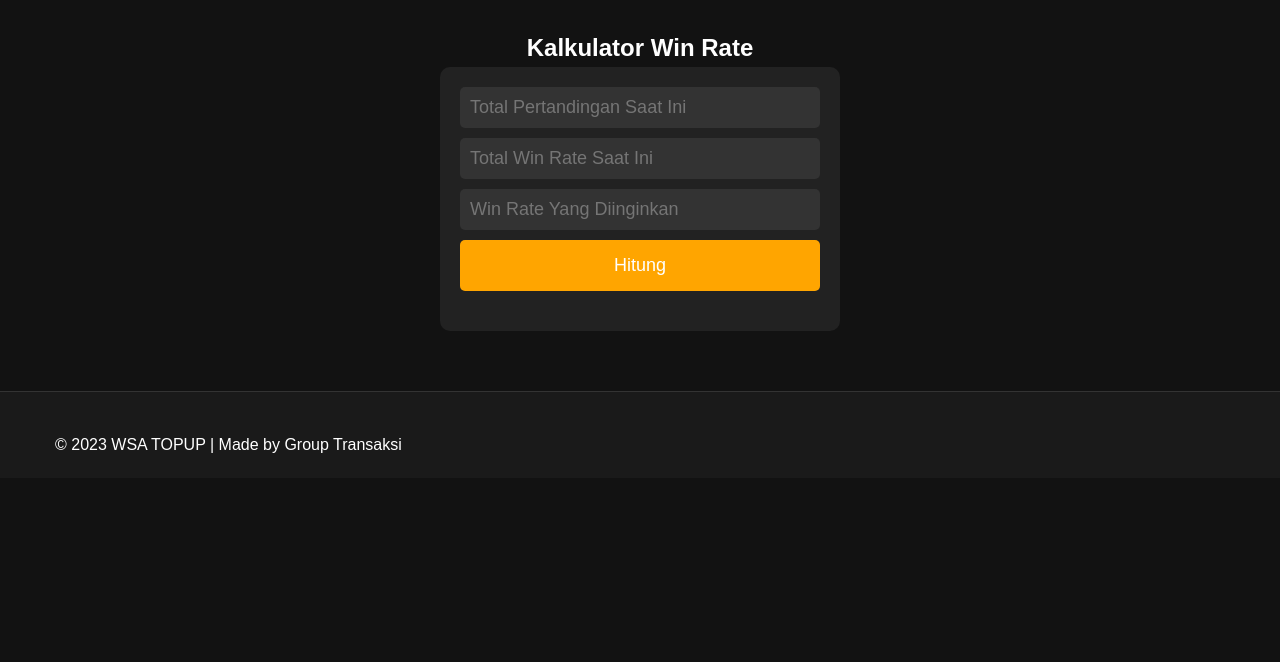
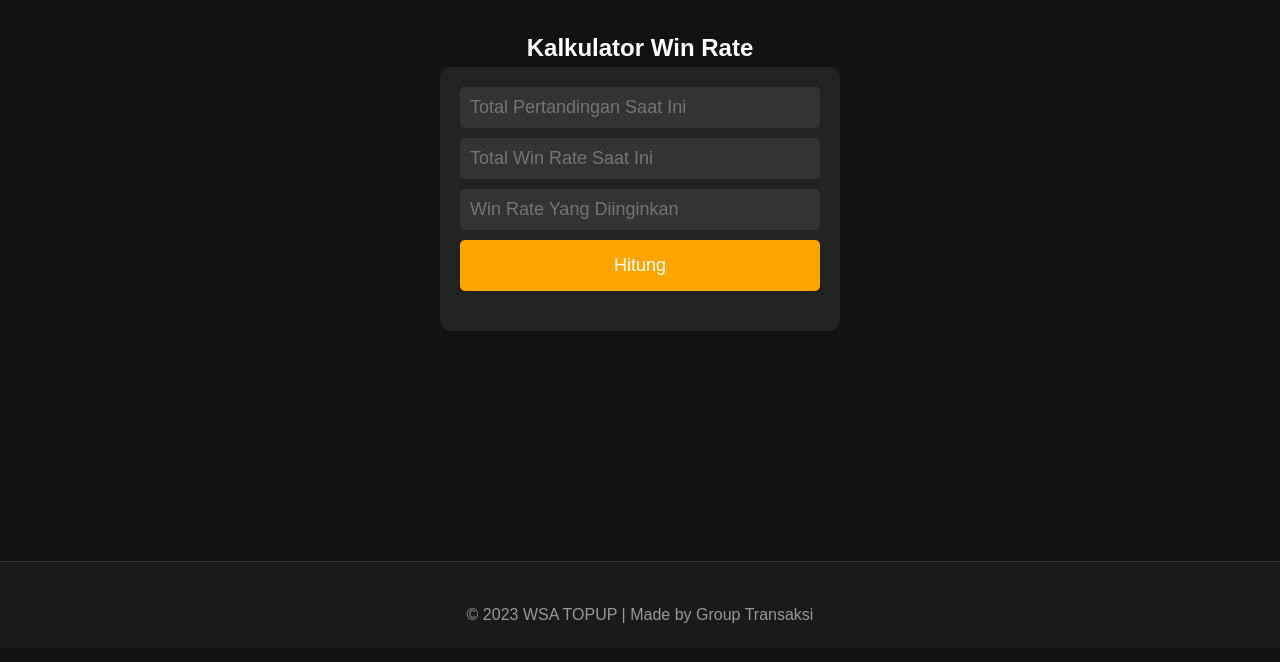
Before and after one commit to wiyandra/ProjectPraktikumWeb, a PHP site: page /kalkulator-page.html in a window 1280 px wide. Shown: the part 111-773 px from the top of the page. Run offline with PHP 8.4, Linux system fonts and the light colour scheme.

Commit message:
fix tampilan pada page kalkulator

```diff
--- a/styles.css
+++ b/styles.css
@@ -415,7 +415,7 @@ footer {
 
 /* Kalkulator Win Rate Styles */
 .kalkulator-section {
-    padding: 30px 0;
+    padding: 30px 0 200px;
     text-align: center;
 }
 
@@ -470,3 +470,12 @@ input[type=number]::-webkit-outer-spin-button {
 input[type=number] {
     -moz-appearance: textfield;
 }
+
+footer {
+    background-color: #1a1a1a;
+    padding: 40px 0 20px;
+    border-top: 1px solid #333;
+    margin-top: 30px;
+    text-align: center;
+    color: #999;
+}
```
